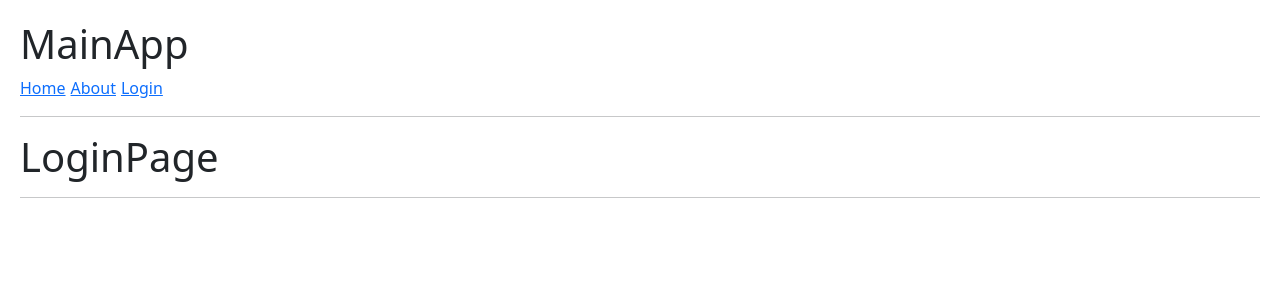
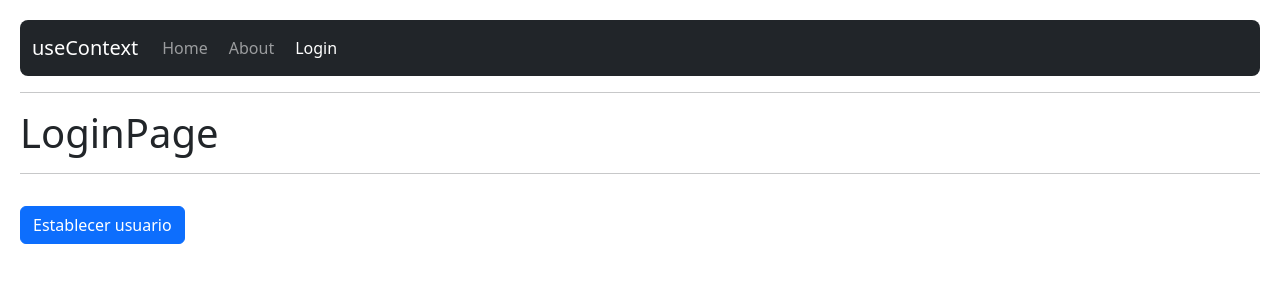
Before and after one commit to carlosmarin88/05-hook-app, a React (Vite) app: page /login in a window 1280 px wide. Shown: the top 300 px of the page. Built offline with nearby package versions, Linux system fonts and the light colour scheme.

Commit message:
ejemplo de hook useContext

```diff
--- a/index.html
+++ b/index.html
@@ -4,6 +4,7 @@
     <meta charset="UTF-8" />
     <meta name="viewport" content="width=device-width, initial-scale=1.0" />
     <link href="https://cdn.jsdelivr.net/npm/bootstrap@5.3.2/dist/css/bootstrap.min.css" rel="stylesheet" integrity="sha384-T3c6CoIi6uLrA9TneNEoa7RxnatzjcDSCmG1MXxSR1GAsXEV/Dwwykc2MPK8M2HN" crossorigin="anonymous">
+    <script src="https://cdn.jsdelivr.net/npm/bootstrap@5.3.2/dist/js/bootstrap.bundle.min.js"></script>
     <title>Hooks App</title>
   </head>
   <body>
--- a/src/09-useContext/HomePage.jsx
+++ b/src/09-useContext/HomePage.jsx
@@ -1,10 +1,17 @@
-import React from 'react'
+import React, { useContext } from 'react'
+import { UserContext } from './context/UserContext'
 
 export const HomePage = () => {
+
+    const { user } = useContext(UserContext)
+
     return (
         <>
-            <h1>HomePage</h1>
+            <h1>HomePage <small>{user?.name}</small></h1>
             <hr />
+            <pre>
+                {JSON.stringify(user, null, 3)}
+            </pre>
         </>
     )
 }
--- a/src/09-useContext/LoginPage.jsx
+++ b/src/09-useContext/LoginPage.jsx
@@ -1,10 +1,21 @@
-import React from 'react'
+import React, { useContext } from 'react'
+import { UserContext } from './context/UserContext'
 
 export const LoginPage = () => {
+
+    const {user, setUser} = useContext(UserContext)
     return (
         <>
             <h1>LoginPage</h1>
             <hr />
+            <pre>
+                {JSON.stringify(user, null, 3)}
+            </pre>
+
+            <button className='btn btn-primary'
+             onClick={()=> setUser({id: 123, name: 'Juan', email: 'juan@google.com'})}>
+                Establecer usuario
+            </button>
         </>
     )
 }
--- a/src/09-useContext/MainApp.jsx
+++ b/src/09-useContext/MainApp.jsx
@@ -4,13 +4,14 @@ import { HomePage } from './HomePage'
 import { AboutPage } from './AboutPage'
 import { LoginPage } from './LoginPage'
 import { NavBar } from './NavBar'
+import { UserProvider } from './context/UserProvider'
 
 
 
 export const MainApp = () => {
     return (
-        <>
-            <h1>MainApp</h1>
+        <UserProvider>
+            {/* <h1>MainApp</h1> */}
             <NavBar/>
             <hr />
             <Routes>
@@ -20,6 +21,6 @@ export const MainApp = () => {
                 {/* <Route path='/*' element={<LoginPage/>}/> */}
                 <Route path='/*' element={<Navigate to="/about" />} />
             </Routes>
-        </>
+        </UserProvider>
     )
 }
--- a/src/09-useContext/NavBar.jsx
+++ b/src/09-useContext/NavBar.jsx
@@ -1,11 +1,36 @@
-import { Link } from "react-router-dom"
+import { Link, NavLink } from "react-router-dom"
 
 export const NavBar = () => {
     return (
         <>
-            <Link to="/">Home</Link>
-            <Link to="/about">About</Link>
-            <Link to="/login">Login</Link>
+            <nav className="navbar navbar-expand-lg navbar-dark bg-dark rounded-3">
+                <div className="container-fluid">
+                    <Link className="navbar-brand" to="/">useContext</Link>
+                    <div className="collapse navbar-collapse" id="navbarNav">
+                        <ul className="navbar-nav">
+
+                            <NavLink
+                                className={({ isActive }) => {
+                                    //console.log(args)
+                                    return `nav-link ${isActive ? 'active' : ''}`
+                                }}
+                                to="/">
+                                Home
+                            </NavLink>
+                            <NavLink
+                                className={({ isActive }) => `nav-link ${isActive ? 'active' : ''}`}
+                                to="/about">
+                                About
+                            </NavLink>
+                            <NavLink
+                                className={({ isActive }) => `nav-link ${isActive ? 'active' : ''}`}
+                                to="/login">
+                                Login
+                            </NavLink>
+                        </ul>
+                    </div>
+                </div>
+            </nav>
         </>
     )
 }
--- /dev/null
+++ b/src/09-useContext/context/UserContext.jsx
@@ -0,0 +1,3 @@
+import { createContext } from "react";
+
+export const UserContext = createContext();
--- /dev/null
+++ b/src/09-useContext/context/UserProvider.jsx
@@ -0,0 +1,21 @@
+import React, { useState } from 'react'
+import { UserContext } from './UserContext'
+
+
+// const user = {
+//     id: 123,
+//     name: 'Carlos Marin',
+//     email: 'charly15@mail.com'
+// }
+
+export const UserProvider = ({ children }) => {
+
+    const [user, setUser] = useState()
+
+    return (
+        // <UserContext.Provider value = {{hola: 'Mundo', user}}>
+        <UserContext.Provider value = {{user, setUser}}>
+            {children}
+        </UserContext.Provider>
+    )
+}
```
